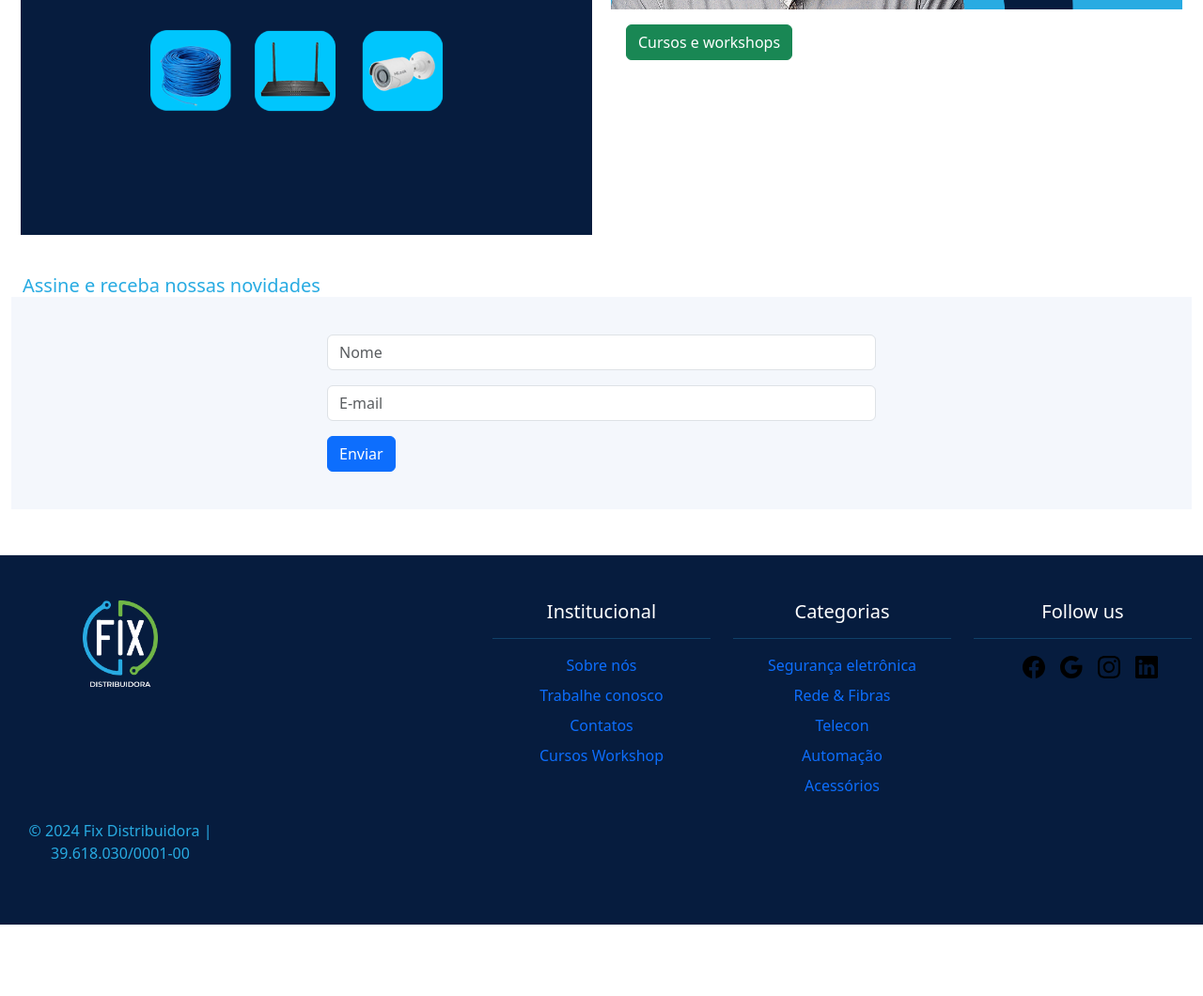
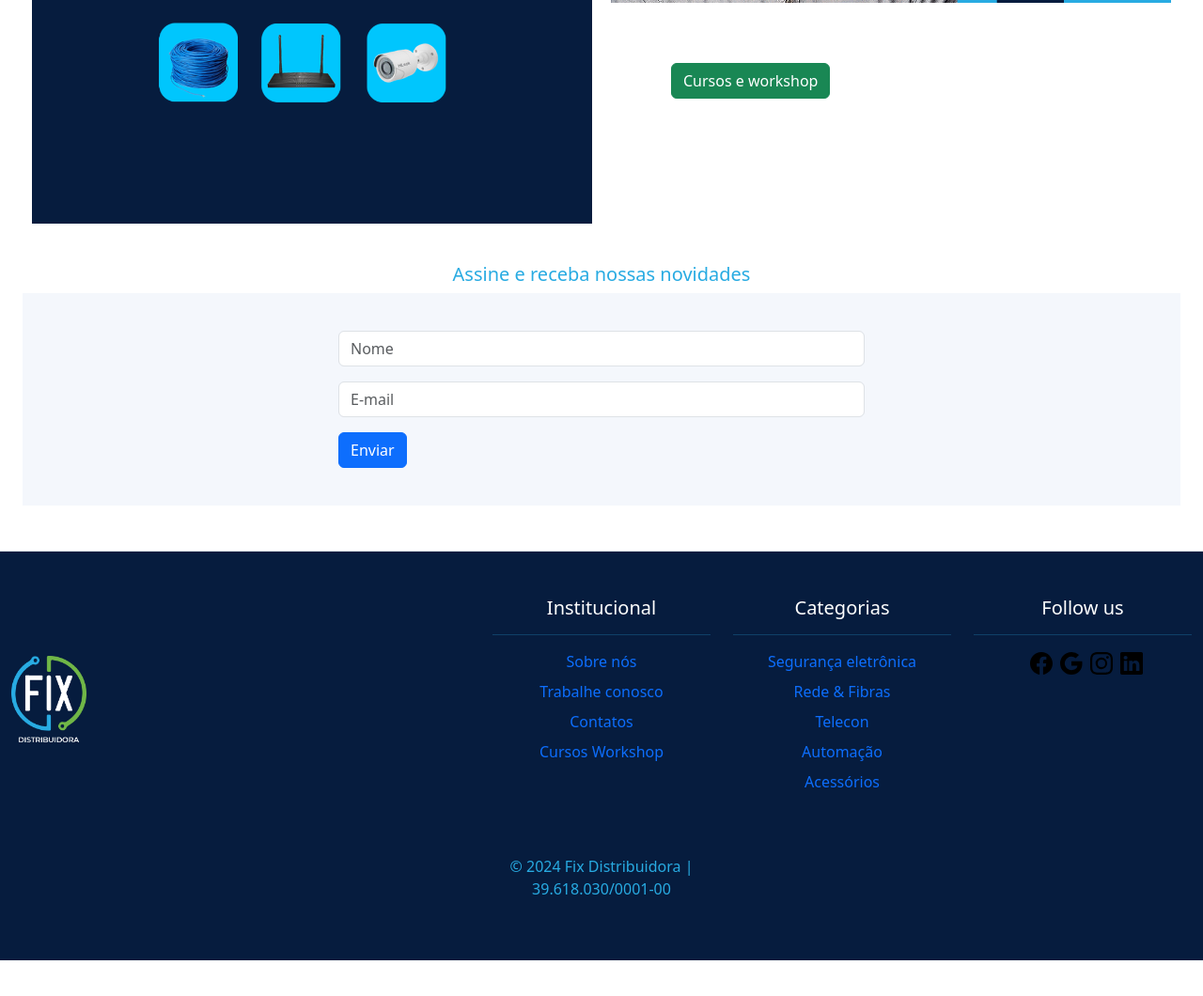
Before and after one commit to Doisde/portifolioSite01, a plain HTML site: page index.html in a window 1280 px wide. Shown: the part 2196-3256 px from the top of the page at 94% size. Before the commit the page ends 3228 px from the top, so only its background shows below. Drawn offline with nearby package versions, Linux system fonts and the light colour scheme; a web font is replaced by a local one.

Commit message:
Correção de códigos

```diff
--- a/index.html
+++ b/index.html
@@ -26,9 +26,7 @@
             <li><a href="#" class="nav-link px-2">Cursos e Worshops</a></li>
             <li><a href="#" class="nav-link px-2">Blog</a></li>
             <li><a href="#" class="nav-link px-2">Contato</a></li>
-
           </ul>
-
           <div class="col-md-3 text-end">
             <button type="button" class="btn btn-secondary btn-lg" id="button">Seja um revendedor</button>
           </div>
@@ -103,7 +101,7 @@
 
  <!-- Sessão cursos -->
   <section>
-<div>
+<div class="container-fluid" id="cursos">
   <div class="card-group">
     <div class="card">
       <img src="assests/artigo/Solução e tecnologia.png" class="card-img-top" alt="...">
@@ -113,35 +111,23 @@
     </div>
     <div class="card">
       <img src="assests/artigo/Análise de crédito_Fix Distribuidora.png" class="card-img-top" alt="...">
-      <div class="card-body">
-      <a class="btn btn-success">Cursos e workshops</a>
 
+      <div class="card-body d-flex justify-content-between align-items-center">
+      <button class="btn btn-success w-20 h-20 mt-5 mx-5">Cursos e workshop</button>
       </div>
+
     </div>
   </div>
 </div>
   </section>
  <!-- Fim Sessão cursos -->
 
- <!-- Sessão banner -->
-  <section>
-
-  </section>
- <!-- Fim Sessão Banner -->
-
- <!-- Sessão banner -->
-  <section>
-
-  </section>
- <!-- Fim Sessão -->
-
  <!-- Sessão newsletter -->
   <section>
     <div class="container-fluid">
-      <h5 class="card-title">Assine
+      <h5 class="card-title text-center mb-2">Assine
         e receba nossas novidades</h5>
-    </div>
-     <div class="" id="newsletter">
+        <div class="container-fluid" id="newsletter">
           <div class="row justify-content-center">
             <div class="col-md-6">
               <div class="card">
@@ -160,23 +146,28 @@
             </div>
           </div>
         </div>
+    </div>
   </section>
+
  <!-- Fim Sessão newsletter -->
 
  <!--Sessão footer-->
-  <footer class="row row-cols-1 row-cols-sm-2 row-cols-md-5 py-5 my-5 border-top">
-    <div class="col mb-3">
+
+  <footer id="footer" class="site-footer row row-cols-1 row-cols-sm-2 row-cols-md-5 py-5 my-5 border-top">
+
+    <div class="icon-link col mb-3">
+
       <a href="/" class="d-inline-flex link-body-emphasis text-decoration-none">
         <img src="assests/logo/Fix-Distribuidora-branca.png" width="80" class="img-fluid" alt="logo">
       </a>
 
     </div>
 
-    <div class="col mb-3">
+    <!--Gap-->
+    <div class="col mb-3"></div>
+    <!--FimGap-->
 
-    </div>
-
-    <div class="col mb-3">
+    <div class="col mb-3" id="institucional">
       <h5>Institucional</h5>
       <hr>
       <ul class="nav flex-column">
@@ -187,7 +178,7 @@
       </ul>
     </div>
 
-    <div class="col mb-3">
+    <div class="col mb-3" id="categorias">
       <h5>Categorias</h5>
       <hr>
       <ul class="nav flex-column">
@@ -199,17 +190,29 @@
       </ul>
     </div>
 
-    <div class="col mb-3">
+    <div class="col mb-3" id="followUs">
       <h5>Follow us</h5>
       <hr>
       <ul class="nav col-md-12 justify-content-center list-unstyled d-flex">
-        <li class="ms-3"><a class="text-body-secondary" href="#"><img src="assests/icons/midiaSocial/facebook.svg" class="bi" width="24" height="24"></a></li>
-        <li class="ms-3"><a class="text-body-secondary" href="#"><img src="assests/icons/midiaSocial/google.svg" class="bi" width="24" height="24"></a></li>
-        <li class="ms-3"><a class="text-body-secondary" href="#"><img src="assests/icons/midiaSocial/instagram.svg" class="bi" width="24" height="24"></a></li>
-        <li class="ms-3"><a class="text-body-secondary" href="#"><img src="assests/icons/midiaSocial/linkedin.svg" class="bi" width="24" height="24"></a></li>
+        <li class="ms-2"><a class="text-body-secondary" href="#"><img src="assests/icons/midiaSocial/facebook.svg" class="bi" width="24" height="24"></a></li>
+
+        <li class="ms-2"><a class="text-body-secondary" href="#"><img src="assests/icons/midiaSocial/google.svg" class="bi" width="24" height="24"></a></li>
+
+        <li class="ms-2"><a class="text-body-secondary" href="#"><img src="assests/icons/midiaSocial/instagram.svg" class="bi" width="24" height="24"></a></li>
+
+        <li class="ms-2"><a class="text-body-secondary" href="#"><img src="assests/icons/midiaSocial/linkedin.svg" class="bi" width="24" height="24"></a></li>
     </ul>
     </div>
-    <p>© 2024 Fix Distribuidora | 39.618.030/0001-00</p>
+<div class="container-fluid">
+    <ul class="list-unstyled d-flex">
+      <li class="ms-3"><a class="link-body-emphasis" href="#"><svg class="bi" width="24" height="24"><use xlink:href="#twitter"></use></svg></a></li>
+      <li class="ms-3"><a class="link-body-emphasis" href="#"><svg class="bi" width="24" height="24"><use xlink:href="#instagram"></use></svg></a></li>
+      <li class="ms-3"><a class="link-body-emphasis" href="#"><svg class="bi" width="24" height="24"><use xlink:href="#facebook"></use></svg></a></li>
+    </ul>
+
+      <p id="copyright">© 2024 Fix Distribuidora | 39.618.030/0001-00</p>
+
+    </div>
   </footer>
  <!--Fim Sessão Footer-->
 </body>
--- a/style.css
+++ b/style.css
@@ -6,8 +6,8 @@ h2{
 }
 
 #button {
-    background-color: #007bff; /* azul */
-    color: #ffffff; /* branco */
+    background-color: #007bff;
+    color: #ffffff;
     border: none;
     padding: 20px 40px;
     font-size: 18px;
@@ -16,7 +16,7 @@ h2{
   }
 
   #button:hover {
-    background-color: #34c759; /* verde */
+    background-color: #34c759;
   }
   .card{
     all: unset;
@@ -38,3 +38,6 @@ h2{
  #newsletter{
   background-color: #F4F7FC;
  }
+ #copyright{
+  text-align: center;
+ }
```
Lines whose indentation alone changed are shown as unchanged.
